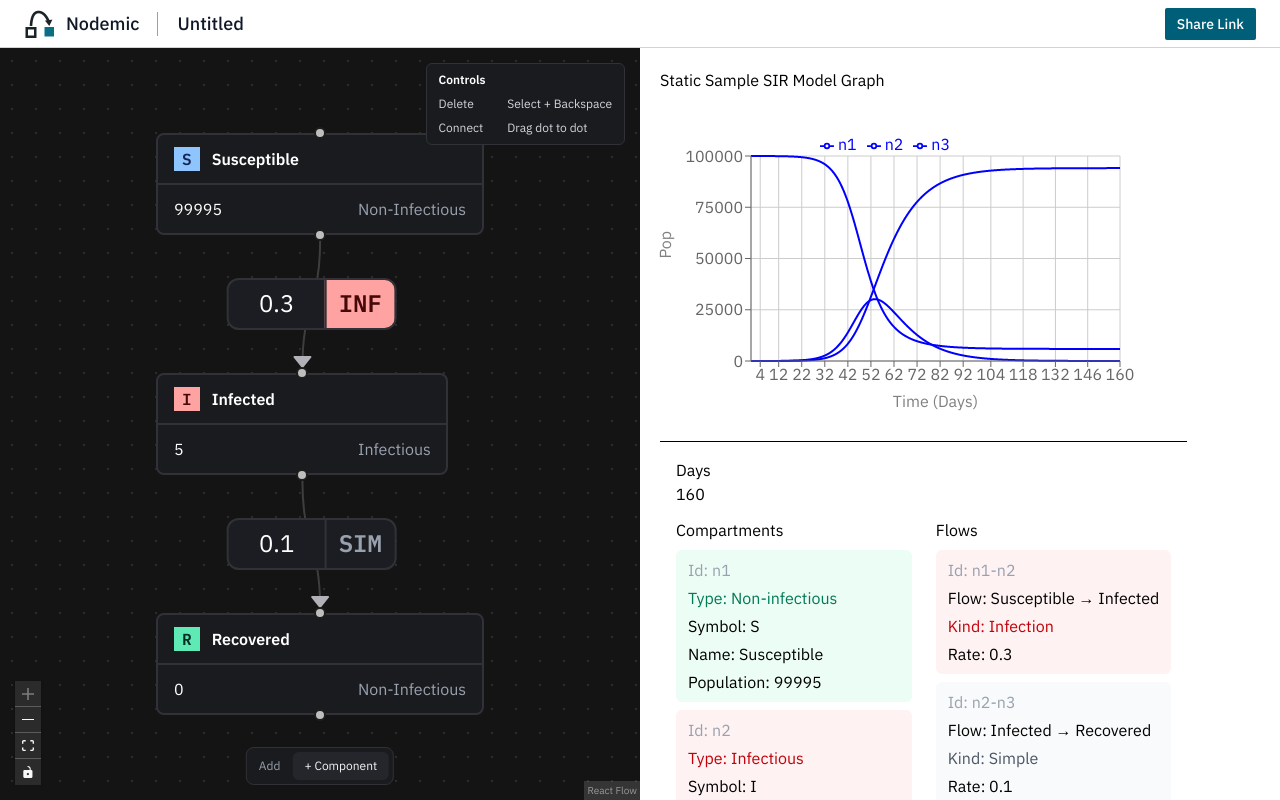
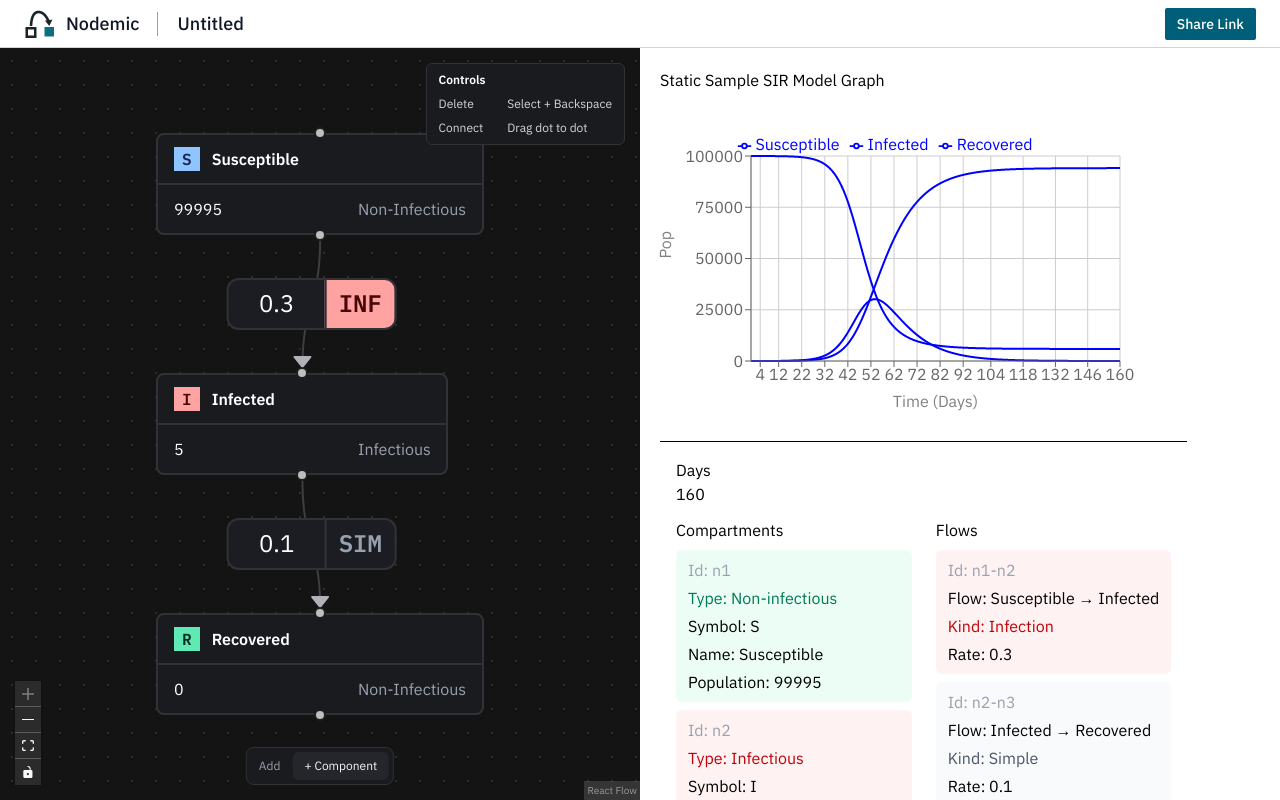
Before and after one commit to evaxliu/nodemic, a Next.js app: page /model in a window 1280 px wide. Built offline with nearby package versions, Linux system fonts and the light colour scheme.

Commit message:
Change graph to display names instead of Ids

```diff
--- a/src/components/Graph.tsx
+++ b/src/components/Graph.tsx
@@ -20,12 +20,17 @@ export default function Graph({nodes, edges, days} : Props) {
     // set(1)
     const infectiousC = new Set<number>();
 
+    // { n1: S, n2: I, n3: R }
+    // Id -> Symbol
+    const cIdSymbol: Record<string, string> = {}
+
     for (let i = 0; i < nodes.length; i++) {
       compartmentValues.push(nodes[i].data.value)
       cIdToIdx[nodes[i].id] = i
       if (nodes[i].data.infectious) {
         infectiousC.add(i)
       }
+      cIdSymbol[nodes[i].id] = nodes[i].data.name
     }
 
     // [{ from: 0, to: 1, rate: 0.3, infection: true }]
@@ -42,7 +47,7 @@ export default function Graph({nodes, edges, days} : Props) {
     // console.log(cIdToIdx)
     // console.log(flowRates)
 
-    return {dt: dt, days: d, cVals: compartmentValues, cIdToIdx: cIdToIdx, flowRates: flowRates, infC: infectiousC }
+    return {dt: dt, days: d, cVals: compartmentValues, cIdToIdx: cIdToIdx, flowRates: flowRates, infC: infectiousC, cIdSym: cIdSymbol }
   }, [d, nodes, edges])
 
   const data = calculate(compiled)
--- a/src/lib/model_equations.ts
+++ b/src/lib/model_equations.ts
@@ -7,6 +7,7 @@ type calculateProps = {
   cIdToIdx: Record<string, number>;
   flowRates: { from: number, to: number, rate: number, infection: boolean }[];
   infC: Set<number>;
+  cIdSym: Record<string, string>;
 }
 
 // Data will be in the form of Object
@@ -25,9 +26,10 @@ export function calculate(compiled: calculateProps) {
   const cIdToIdx = compiled.cIdToIdx
   const cVals = [...compiled.cVals]
   const infC = compiled.infC
+  const cIdSym = compiled.cIdSym
 
   const data = []
-  data.push(initializeData(compiled.cIdToIdx, compiled.cVals))
+  data.push(initializeData(cIdSym, cIdToIdx, cVals))
   console.log(data)
 
   // Calculate changes for each step - Euler
@@ -92,7 +94,8 @@ export function calculate(compiled: calculateProps) {
     // Add to row to push to data for graphing
     for (const k in cIdToIdx) {
       const idx = cIdToIdx[k]
-      row[k] = cVals[idx]
+      row[cIdSym[k]] = cVals[idx]
+      console.log(cIdSym[k])
     }
 
     data.push(row)
@@ -101,11 +104,11 @@ export function calculate(compiled: calculateProps) {
   return data
 }
 
-function initializeData(cIdToIdx: Record<string, number>, cVals: number[]) {
+function initializeData(cIdSym: Record<string, string>, cIdToIdx: Record<string, number>, cVals: number[]) {
   const row: Record<string, number> = { day: 0 }
   for (const k in cIdToIdx) {
     const idx = cIdToIdx[k]
-    row[k] = cVals[idx]
+    row[cIdSym[k]] = cVals[idx]
   }
   return row
 }
```
